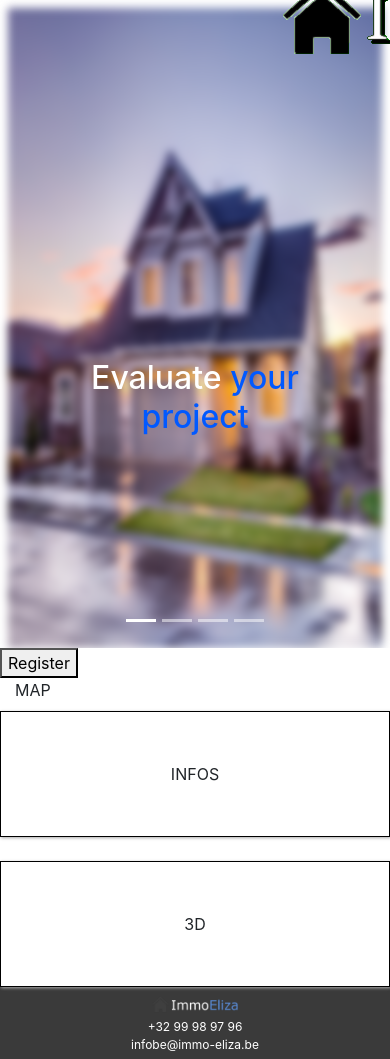
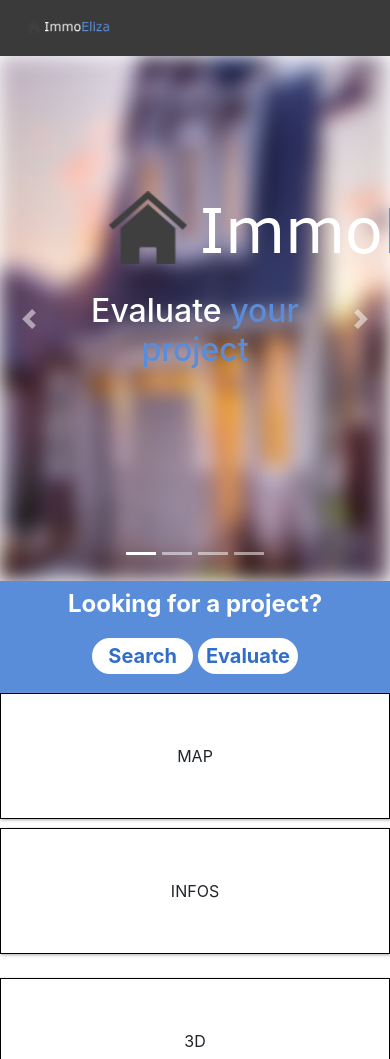
Before and after one commit to Gabrielju/ImmoEliza, a PHP site: page / in a window 390 px wide. Shown: the top 1059 px of the page. Run offline with PHP 8.4, Linux system fonts and the light colour scheme; some libraries are stand-ins or nearby versions.

Commit message:
fin frontend

```diff
--- a/assets/css/style.css
+++ b/assets/css/style.css
@@ -1,40 +1,76 @@
+/* NAVBAR */
+#navbar{
+    background-color: rgb(58, 58, 58);
+}
+/* CAROUSEL */
+#bordure{
+    margin: 0%;
+    padding: 0%;
+}
 .carousel-item img {
-    width:40rem;
-    height:40rem;
+
+    height:525px;
     padding-right: 0.5rem;
     padding-left: 0.5rem;
     margin-top: 0.5rem;
-    filter: blur(4px);
-
+    filter: blur(10px);
 }
 .carousel-caption  {
     bottom: 11.5rem;
 
 }
-.card{
-    background-color: #FFFFFF;
-    padding:0;
-    -webkit-border-radius: 4px;
-    -moz-border-radius: 4px;
-    border-radius:4px;
-    box-shadow: 0 4px 5px 0 rgba(0,0,0,0.14), 0 1px 10px 0 rgba(0,0,0,0.12), 0 2px 4px -1px rgba(0,0,0,0.3);
+/* BANDEAU PROJECT */
+#project{
+    padding-top: 0.3rem;
+    padding-bottom: 0.2rem;
+    background: rgb(90, 141, 217);
 }
-.card:hover{
-    box-shadow: 0 16px 24px 2px rgba(0,0,0,0.14), 0 6px 30px 5px rgba(0,0,0,0.12), 0 8px 10px -5px rgba(0,0,0,0.3);
-    color:black;
+.looking{
+    color: white;
+    font-weight: bold;
+    font-size: 24px;
+    text-align: center;
 }
-address{
-  margin-bottom: 0px;
+.button{
+    text-align: center;
 }
-#author a{
-  color: #fff;
-  text-decoration: none;
-
+.search{
+    border: solid 2px white;
+    border-radius: 20px;
+    color: rgb(49, 110, 201);
+    font-size: 20px;
+    background-color: white;
+    font-weight: bold;
+    padding-right: 14.35px;
+    padding-left: 14.35px;
+}
+.evaluate{
+    border: solid 2px white;
+    border-radius: 20px;
+    color: rgb(49, 110, 201);
+    font-size: 20px;
+    background-color: white;
+    font-weight: bold;
+}
+#evaluate:hover{
+    border: solid 2px #aaaaaa;
+    border-radius: 20px;
+    color: rgb(90, 141, 217);
+    margin: auto;
+    font-size: 20px;
+    background-color: white;
+}
+/*CORP*/
+#cardMap{
+    padding-bottom: 50px;
+    padding-top: 50px;
+    text-align: center;
+    border: 1px solid black;
+    box-shadow: 1px 1px 3px 0px #aaaaaa;
 }
 #cardInfos{
     padding-bottom: 50px;
     padding-top: 50px;
-
     text-align: center;
     border: 1px solid black;
     box-shadow: 1px 1px 3px 0px #aaaaaa;
@@ -47,11 +83,7 @@ address{
     box-shadow: 1px 1px 3px 0px #aaaaaa;
 }
 
-
-
-
 /*FOOTER*/
-
 footer{
     padding: 1%;
     background-color: rgb(58, 58, 58);
--- a/index.html
+++ b/index.html
@@ -11,189 +11,63 @@
 </head>
 
 <body>
+    <nav class="navbar navbar-light" id="navbar">
+        <a class="navbar-brand" href="#">
+            <img src="assets/images/logo2.png" width="30%" class="d-inline-block align-top" alt="">
+        </a>
+    </nav>
     <div id="carouselExampleIndicators" class="carousel slide" data-ride="carousel">
         <ol class="carousel-indicators">
-            <li data-target="#carousel-example-1z" data-slide-to="0" class="active"></li>
-            <li data-target="#carousel-example-1z" data-slide-to="1"></li>
-            <li data-target="#carousel-example-1z" data-slide-to="2"></li>
-            <li data-target="#carousel-example-1z" data-slide-to="3"></li>
+            <li data-target="#carouselExampleIndicators" data-slide-to="0" class="active"></li>
+            <li data-target="#carouselExampleIndicators" data-slide-to="1"></li>
+            <li data-target="#carouselExampleIndicators" data-slide-to="2"></li>
+            <li data-target="#carouselExampleIndicators" data-slide-to="3"></li>
         </ol>
         <div class="carousel-inner">
             <div class="carousel-item active">
-                <img src="assets/images/architecture-1867187_1920.jpg" class="d-block w-100" alt="...">
+                <img class="d-block w-100" src="assets/images/architecture-1867187_1920.jpg" id="bordure">
             </div>
             <div class="carousel-item">
-                <img src="assets/images/farm-1649146_1920.jpg" class="d-block w-100" alt="...">
+                <img class="d-block w-100" src="assets/images/farm-1649146_1920.jpg" id="bordure">
             </div>
             <div class="carousel-item">
-                <img src="assets/images/hampstead-4910147_1920.jpg" class="d-block w-100" alt="...">
+                <img class="d-block w-100" src="assets/images/hampstead-4910147_1920.jpg" id="bordure">
+            </div>
+            <div class="carousel-item">
+                <img class="d-block w-100" src="assets/images/house-4498947_1920.jpg" id="bordure">
             </div>
             <div class="carousel-caption">
-                <img src="assets/images/Logo Bis.png">
-                <h2>Evaluate <span style="color: rgb(0, 89, 255);">your project</span></h2>
+                <img src="assets/images/logo2.png">
+                <h2>Evaluate <span style="color: rgb(90, 141, 217);">your project</span></h2>
             </div>
         </div>
-        <div class="item">
-            <div class="carousel-item">
-                <img src="assets/images/house-4498947_1920.jpg" class="d-block w-100" alt="...">
-            </div>
-        </div>
+        <a class="carousel-control-prev" href="#carouselExampleIndicators" role="button" data-slide="prev">
+            <span class="carousel-control-prev-icon" aria-hidden="true"></span>
+            <span class="sr-only">Previous</span>
+        </a>
+        <a class="carousel-control-next" href="#carouselExampleIndicators" role="button" data-slide="next">
+            <span class="carousel-control-next-icon" aria-hidden="true"></span>
+            <span class="sr-only">Next</span>
+        </a>
     </div>
-    <button id="register" data-toggle="modal" data-target="#modalRegister">Register</button>
+
+
+
+
+
+
+
+
+    </div>
+    <div class="col-12 col-sm-12 col-lg-12 mb-12" id="project">
+        <p class="looking">Looking for a project?</p>
+        <p class="button">
+            <button class="search" data-toggle="modal" data-target="#step1">Search</button>
+            <button class="evaluate" data-toggle="modal" data-target="#step2">Evaluate</button>
+        </p>
+    </div>
     <div class="container-fluid">
         <div class="row">
-            <!-- form -->
-            <div class="modal" id="modalRegister">
-                <div class="modal-dialog">
-                    <div class="modal-content">
-
-                        <!-- Modal Header -->
-                        <div class="modal-header">
-                            <h4 class="modal-title">Register</h4>
-                            <button type="button" class="close" data-dismiss="modal">&times;</button>
-                        </div>
-
-                        <!-- Modal body -->
-                        <div class="modal-body">
-                            <form>
-                                <div class="form-group">
-                                    <label for="registerloaclity">Localité :</label>
-                                    <input type="text" class="form-control" id="exampleFormControlInput1"
-                                        placeholder="Flandre Occ">
-                                </div>
-                                <div class="form-group">
-                                    <label for="registerspécification">Préférance :</label>
-                                    <input type="checkbox" id="house" name="maison" value="house">
-                                    <label for="house1"> maison</label>
-                                    <input type="checkbox" id="apartment" name="apartement" value="apart">
-                                    <label for="house2"> apartement</label>
-                                    <!--<label for="registertype">type de propriété</label>
-                                        <select class="form-control" id="registertype" placeholder="Maison">
-                                            <option>Maison</option>
-                                            <option>apartement</option>
-                                          </select>-->
-                                </div>
-                                <div class="form-group">
-                                    <label for="Form_sous_type">Sous type de propriété</label>
-                                    <select class="form-control" id="Form_sous_type_m" placeholder="Maison">
-                                        <option>bastide</option>
-                                        <option>bungalow</option>
-                                        <option>chalet</option>
-                                        <option>château</option>
-                                        <option>hôtel particulier</option>
-                                        <option>immeuble mixte</option>
-                                        <option>maison</option>
-                                        <option>maison de ville</option>
-                                        <option>manoir</option>
-                                        <option>mas</option>
-                                        <option>pavillon</option>
-                                        <option>pavillon</option>
-                                        <option>propriété d'exception</option>
-                                        <option>résidence</option>
-                                        <option>villa</option>
-                                        <option>autre bien</option>
-                                    </select>
-                                    <select class="form-control" id="Form_sous_type_a" placeholder="apartement">
-                                        <option>appartement</option>
-                                        <option>appartement studio</option>
-                                        <option>appartement de service/location meublé</option>
-                                        <option>atique</option>
-                                        <option>duplex</option>
-                                        <option>kot</option>
-                                        <option>loft</option>
-                                        <option>rez-de-chaussée</option>
-                                        <option>triplex</option>
-                                    </select>
-                                </div>
-                                <div class="form-group">
-                                    <label for="n_pièce">Nombre de pièces</label>
-                                    <select class="form-control" id="form_pièce" placeholder="">
-                                        <option>1</option>
-                                        <option>2</option>
-                                        <option>3</option>
-                                        <option>4</option>
-                                        <option>5</option>
-                                        <option>plus</option>
-                                    </select>
-                                </div>
-                                <div class="form-group">
-                                    <label for="surface_maison_m2">surface Maison m2 :</label>
-                                    <input type="number" id="sm2" name="sm2" min="30" max="500">
-                                </div>
-                                <div class="form-group">
-                                    <label for="exampleFormControlInput1">cuisine équipé</label>
-                                    <input type="checkbox" id="cuisine_yes" name="cuisine_yes" value="cuisine_yes">
-                                    <label for="cuisine1"> oui</label>
-                                    <input type="checkbox" id="cuisine_no" name="cuisine_no" value="cuisine_no">
-                                    <label for="cuisine2"> non</label>
-                                </div>
-                                <div class="form-group">
-                                    <label for="exampleFormControlInput1">Cheminée</label>
-                                    <input type="checkbox" id="cheminée_yes" name="cheminée_yes" value="cheminée_yes">
-                                    <label for="cheminée1"> oui</label>
-                                    <input type="checkbox" id="cheminée_no" name="cheminée_no" value="cheminée_no">
-                                    <label for="cheminée2"> non</label>
-                                </div>
-                                <div class="form-group">
-                                    <label for="exampleFormControlInput1">Terasse</label>
-                                    <input type="checkbox" id="terasse_yes" name="terasse_yes" value="terasse_yes">
-                                    <label for="terasse1"> oui</label>
-                                    <input type="checkbox" id="terasse_no" name="terasse_no" value="terasse_no">
-                                    <label for="terasse2"> non</label>
-                                </div>
-                                <div class="form-group">
-                                    <label for="exampleFormControlInput1">Terrasse surface m2 :</label>
-                                    <input type="number" id="quantity" name="quantity" min="30" max="500">
-                                </div>
-                                <div class="form-group">
-                                    <label for="exampleFormControlInput1">surface Terrain m2 :</label>
-                                    <input type="number" id="quantity" name="quantity" min="30" max="500">
-                                </div>
-                                <div class="form-group">
-                                    <label for="exampleFormControlSelect1">Nombre de facades :</label>
-                                    <select class="form-control" id="exampleFormControlSelect1">
-                                        <option>1</option>
-                                        <option>2</option>
-                                        <option>3</option>
-                                        <option>4</option>
-                                    </select>
-                                </div>
-                                <div class="form-group">
-                                    <label for="exampleFormControlInput1">Piscine</label>
-                                    <input type="checkbox" id="piscine_yes" name="piscine_yes" value="piscine_yes">
-                                    <label for="house1"> oui</label>
-                                    <input type="checkbox" id="piscine_no" name="piscine_no" value="piscine_no">
-                                    <label for="house2"> non</label>
-                                </div>
-                                <div class="form-group">
-                                    <label for="exampleFormControlSelect1">Stade de construction :</label>
-                                    <select class="form-control" id="exampleFormControlSelect1">
-                                        <option>à aménager</option>
-                                        <option>comme neuf</option>
-                                        <option>bon</option>
-                                        <option>à rénover</option>
-                                        <option>juste rénové</option>
-                                        <option>à restaurer</option>
-                                    </select>
-                                </div>
-                                <div class="form-check">
-                                    <input type="checkbox" class="form-check-input" id="RegisterTOS">
-                                    <label class="form-check-label" for="RegisterTOS">Terms of Service</label>
-                                </div>
-                                <button type="submit" class="btn btn-primary" onclick="register()">Register</button>
-                            </form>
-                        </div>
-
-                        <!-- Modal footer -->
-                        <div class="modal-footer">
-
-
-                            <button type="button" class="btn btn-danger" data-dismiss="modal">Close</button>
-                        </div>
-
-                    </div>
-                </div>
-            </div>
             <!-- LOCATION GOOGLE MAP -->
             <div class="col-12 col-sm-12 col-lg-6 mb-6" id="cardMap">
                 MAP
@@ -291,7 +165,167 @@
             </div>
         </div>
     </footer>
+    <!-- STEP 1 -->
+    <div class="modal" id="step1">
+        <div class="modal-dialog">
+            <div class="modal-content">
+                <!-- Modal Header -->
+                <div class="modal-header">
+                    <h4 class="modal-title">Step 1</h4>
+                    <button type="button" class="close" data-dismiss="modal">&times;</button>
+                </div>
 
+                <!-- Modal body -->
+                <div class="modal-body">
+                    <form action="cats.php" method="POST">
+                        <div class="form-group">
+                            <label for="registerloaclity">Address :</label>
+                            <input type="text" class="form-control" id="address" name="address" placeholder="Adress">
+                        </div>
+                        <div class="form-group">
+                            <label for="registerloaclity">Postalcode :</label>
+                            <input type="text" class="form-control" id="postalcode" name="postalcode"
+                                placeholder="Postalcode">
+                        </div>
+                        <button type="submit" class="btn btn-primary" onclick="submitStep1()">Submit</button>
+                    </form>
+                </div>
+            </div>
+        </div>
+    </div>
+    <!-- STEP 2 -->
+    <div class="modal" id="step2">
+        <div class="modal-dialog">
+            <div class="modal-content">
+
+                <!-- Modal Header -->
+                <div class="modal-header">
+                    <h4 class="modal-title">Step 2</h4>
+                    <button type="button" class="close" data-dismiss="modal">&times;</button>
+                </div>
+
+                <!-- Modal body -->
+                <div class="modal-body">
+                    <form action="cats.php" method="POST">
+
+                        <div class="form-group">
+                            <div class="form-group">
+                                <!-- maison/appartement -->
+                                <label for="registerspécification">Type :</label>
+                                <input type="checkbox" name="maison" value="house">
+                                <label for="house1"> maison</label>
+                                <input type="checkbox" name="apartement" value="apartment">
+                                <label for="house2"> apartement</label>
+                            </div>
+                            <!-- surface maison -->
+                            <label for="registerloaclity">House area :</label>
+                            <input type="number" class="form-control" name="houseArea" placeholder="House area">
+                            <!-- surface terrain -->
+                            <label for="registerloaclity">Land area :</label>
+                            <input type="number" class="form-control" name="landArea" placeholder="Land area">
+                            <!-- facades -->
+                            <label for="registerloaclity">Number of facades :</label>
+                            <input type="number" class="form-control" name="facades" placeholder="Number facades">
+                            <!-- pieces -->
+                            <label for="registerloaclity">Number of rooms :</label>
+                            <input type="number" class="form-control" name="rooms" placeholder="Number rooms">
+                            <!-- jardin -->
+                            <div class="form-group">
+                                <label for="exampleFormControlInput1">Garden : </label>
+                                <input type="checkbox" name="garden" value="1">
+                                <label for="garden1"> oui</label>
+                                <input type="checkbox" name="garden" value="0">
+                                <label for="garden2"> non</label>
+                            </div>
+                            <!-- terrace -->
+                            <div class="form-group">
+                                <label for="exampleFormControlInput1">Terrace : </label>
+                                <input type="checkbox" name="terrace" value="1">
+                                <label for="terrace1"> oui</label>
+                                <input type="checkbox" name="terrace" value="0">
+                                <label for="terrace2"> non</label>
+                            </div>
+                            <!-- surface terrace -->
+                            <label for="registerloaclity">Terrace area :</label>
+                            <input type="number" class="form-control" name="terraceArea" placeholder="terrace area">
+                            <!-- cuisine -->
+                            <div class="form-group">
+                                <label for="exampleFormControlInput1">Kitchen : </label>
+                                <input type="checkbox" name="kitchen" value="1">
+                                <label for="kitchen1"> oui</label>
+                                <input type="checkbox" name="kitchen" value="0">
+                                <label for="kitchen2"> non</label>
+                            </div>
+                            <!-- fire -->
+                            <div class="form-group">
+                                <label for="exampleFormControlInput1">Fire : </label>
+                                <input type="checkbox" name="fire" value="1">
+                                <label for="fire1"> oui</label>
+                                <input type="checkbox" name="fire" value="0">
+                                <label for="fire2"> non</label>
+                            </div>
+                            <!-- piscine -->
+                            <div class="form-group">
+                                <label for="exampleFormControlInput1">Pool : </label>
+                                <input type="checkbox" name="pool" value="1">
+                                <label for="pool1"> oui</label>
+                                <input type="checkbox" name="pool" value="0">
+                                <label for="pool2"> non</label>
+                            </div>
+                            <!-- sas new -->
+                            <div class="form-group">
+                                <label for="exampleFormControlInput1">Sas new : </label>
+                                <input type="checkbox" name="pool_yes" value="1">
+                                <label for="pool1"> oui</label>
+                                <input type="checkbox" name="pool_no" value="0">
+                                <label for="pool2"> non</label>
+                            </div>
+                            <!-- Sjust renov -->
+                            <div class="form-group">
+                                <label for="exampleFormControlInput1">Sjust renov : </label>
+                                <input type="checkbox" name="pool_yes" value="1">
+                                <label for="pool1"> oui</label>
+                                <input type="checkbox" name="pool_no" value="0">
+                                <label for="pool2"> non</label>
+                            </div>
+                            <!-- Sgood -->
+                            <div class="form-group">
+                                <label for="exampleFormControlInput1">Sgood : </label>
+                                <input type="checkbox" name="pool_yes" value="1">
+                                <label for="pool1"> oui</label>
+                                <input type="checkbox" name="pool_no" value="0">
+                                <label for="pool2"> non</label>
+                            </div>
+                            <!-- Sto_refresh -->
+                            <div class="form-group">
+                                <label for="exampleFormControlInput1">Sjust renov : </label>
+                                <input type="checkbox" name="pool_yes" value="1">
+                                <label for="pool1"> oui</label>
+                                <input type="checkbox" name="pool_no" value="0">
+                                <label for="pool2"> non</label>
+                            </div>
+                            <!-- Sto_renov -->
+                            <div class="form-group">
+                                <label for="exampleFormControlInput1">Sjust renov : </label>
+                                <input type="checkbox" name="pool_yes" value="1">
+                                <label for="pool1"> oui</label>
+                                <input type="checkbox" name="pool_no" value="0">
+                                <label for="pool2"> non</label>
+                            </div>
+                            <!-- Sto_restor -->
+                            <div class="form-group">
+                                <label for="exampleFormControlInput1">Sjust renov : </label>
+                                <input type="checkbox" name="pool_yes" value="1">
+                                <label for="pool1"> oui</label>
+                                <input type="checkbox" name="pool_no" value="0">
+                                <label for="pool2"> non</label>
+                            </div>
+                            <button type="submit" class="btn btn-primary" onclick="submitStep2()">submit</button>
+                    </form>
+                </div>
+            </div>
+        </div>
+    </div>
     <!-- Script -->
     <script src="https://code.jquery.com/jquery-3.5.1.slim.min.js"
         integrity="sha384-DfXdz2htPH0lsSSs5nCTpuj/zy4C+OGpamoFVy38MVBnE+IbbVYUew+OrCXaRkfj" crossorigin="anonymous">
```
Also changed, not shown: assets/images/architecture-1867187_1920.jpg, assets/images/farm-1649146_1920.jpg, assets/images/hampstead-4910147_1920.jpg, assets/images/house-4498947_1920.jpg.
